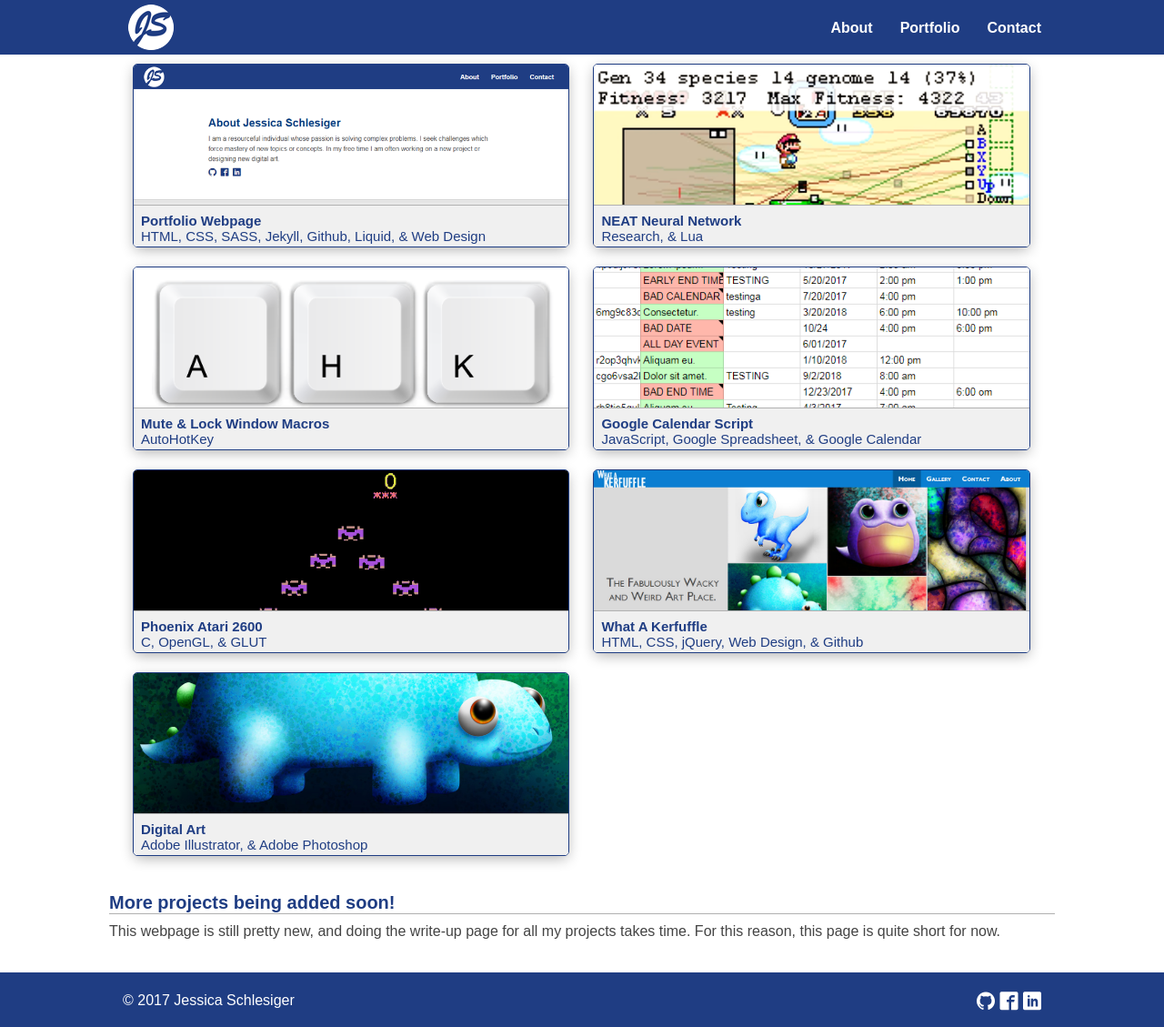
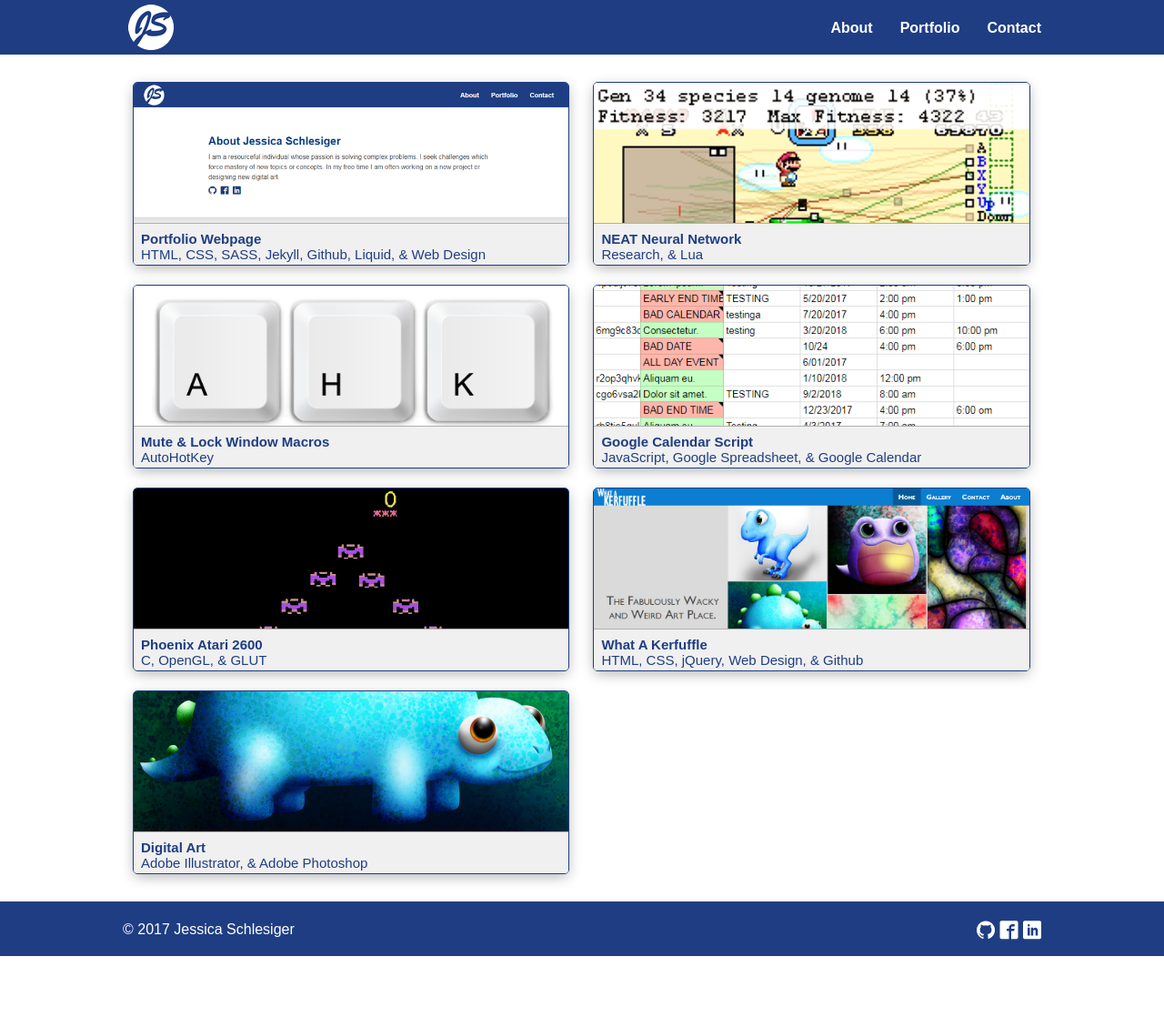
Before and after one commit to schlesigerjess/JessicaSchlesiger.github.io, a Jekyll site: the page built from portfolio.html, in a window 1280 px wide. Shown: the whole page at 91% size. Built offline with Jekyll 4.4.1, drawn with Linux system fonts in a browser that asks for light colours; nearby versions of some CDN libraries; some web fonts are replaced; after the commit the page ends 1051 px from its top, so only the background shows below that.

Commit message:
Wording and spacing fixes

```diff
--- a/_portfolio/digital-art.html
+++ b/_portfolio/digital-art.html
@@ -63,7 +63,7 @@
 	</div>
 </div>
 
-<p>After the coloration and shading is settled, I always like to add texture to the piece. It helps add character and makes the piece more visually interesting.</p>
+<p>After the coloration and shading is settled, I always like to add texture to the piece. It helps add character and makes the piece more visually appealing.</p>
 
 <div class="img-wrap full">
 	<div class="img-center">
--- a/_portfolio/portfolio-webpage.html
+++ b/_portfolio/portfolio-webpage.html
@@ -29,7 +29,7 @@
 
 end: |
  I feel immensely proud of the outcome for this project. The webpage is sleek and quick, while being fully responsive. The file system which Jekyll enables was perfect for this project and will allow for easy additions and modifications in the future. Liquid and SASS were new concepts when beginning the project; however, now I feel great confidence in both languages and plan to use them in all future webpages.<br><br>
- One thing I’d do differently for my next project is use something like SAMPLE. This application allows you to create a job with tasks and keep track of overall progress. While I wasn’t having problems staying on task with this project, it would have been nice to have a place which tracks all of my progress, bugs, and list what I am to do next. With a larger project, a simple to-do word document will not be sufficient.<br><br>
+ One thing I’d do differently for my next project is use a task management system. This allows users to create a job with tasks and keep track of overall progress. While I wasn’t having problems staying on task with this project, it would have been nice to have a place which tracks all of my progress, bugs, and future goals. With a larger project, a simple to-do word document will not be sufficient.<br><br>
  <a href="https://github.com/schlesigerjess/JessicaSchlesiger.github.io" alt="{{ link.icon }}" target="_blank" rel="noopener"><b class="icon-github"></b> See project at Github.</a>
 
 
--- a/assets/css/3-sections/_-sections-dir.sass
+++ b/assets/css/3-sections/_-sections-dir.sass
@@ -2,6 +2,7 @@
 @import 'footer'
 @import '404'
 @import 'contact'
+@import 'portfolio'
 @import 'tag-page'
 @import 'index/about'
 @import 'index/experience'
--- /dev/null
+++ b/assets/css/3-sections/_portfolio.sass
@@ -0,0 +1,2 @@
+.portfolio
+	padding: 20px $defaultPadding 20px $defaultPadding
--- a/portfolio.html
+++ b/portfolio.html
@@ -14,8 +14,5 @@
 				{% endfor %}
 			</div>
 		</div>
-
-		<h1>More projects being added soon!</h1>
-		This webpage is still pretty new, and doing the write-up page for all my projects takes time. For this reason, this page is quite short for now.<br><br><br>
 	</div>
 </div>
```
